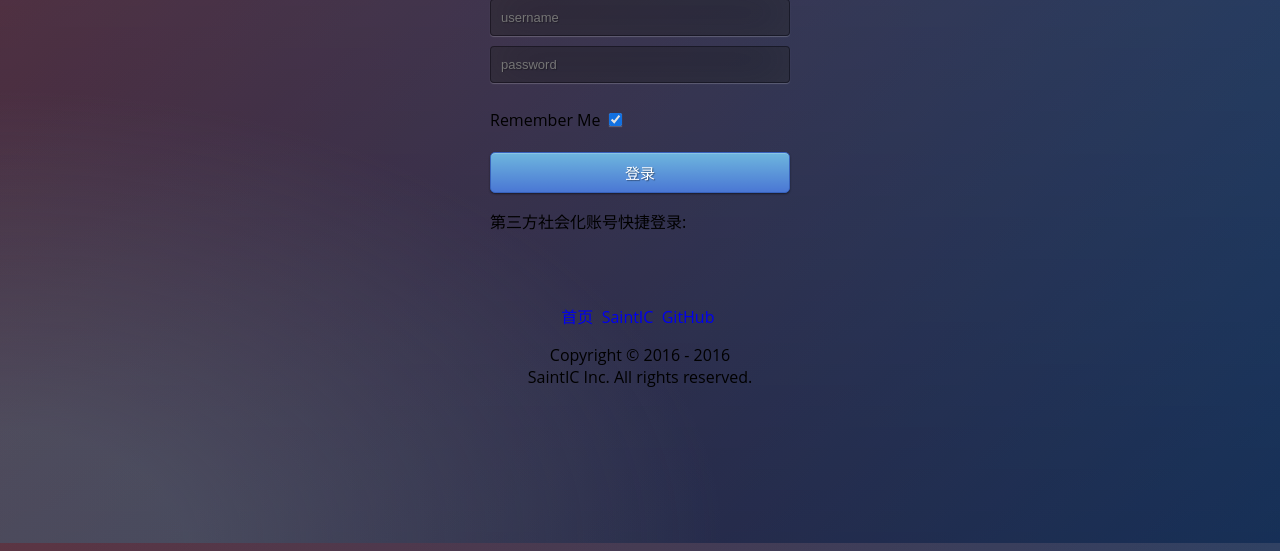
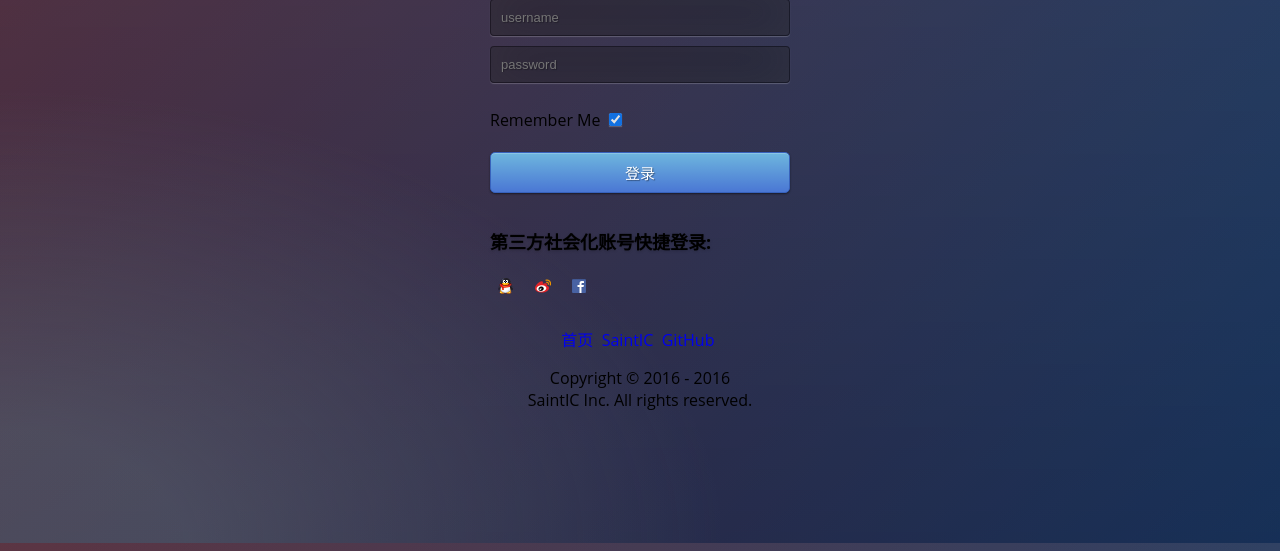
Before and after one commit to staugur/passport, a Python web app: template src/templates/login.html in a window 1280 px wide. Shown: the part 257-808 px from the top of the page. Run offline with Jinja, Linux system fonts and the light colour scheme; the template is opened without the code that fills it, so the values that code supplies are empty.

Commit message:
login css the third app

```diff
--- a/src/static/css/login.css
+++ b/src/static/css/login.css
@@ -58,7 +58,9 @@ input {
 }
 input:focus { box-shadow: inset 0 -5px 45px rgba(100,100,100,0.4), 0 1px 1px rgba(255,255,255,0.2); }
 
-<!--Login with third applications-->
+/*
+Login with third applications
+*/
 .connect {
     width: 305px;
     margin: 35px auto 0 auto;
@@ -78,8 +80,7 @@ input:focus { box-shadow: inset 0 -5px 45px rgba(100,100,100,0.4), 0 1px 1px rgb
     -ms-transition: all .2s;
 }
 
-.connect a.weibo { background: url({{ url_for('static', filename='img/public/Connect_weibo.png') }}) center center no-repeat; }
-.connect a.qq { background: url({{ url_for('static', filename='img/public/Connect_qq.png') }}) center center no-repeat; }
-.connect a.fb { background: url({{ url_for('static', filename='img/public/Connect_facebook.png') }}) center center no-repeat; }
+.connect a.weibo { background: url(/static/img/public/Connect_weibo.png) center center no-repeat; }
+.connect a.qq { background: url(/static/img/public/Connect_qq.png) center center no-repeat; }
+.connect a.fb { background: url(/static/img/public/Connect_facebook.png) center center no-repeat; }
 .connect a:hover { background-position: center bottom; }
-<!--End-->
```
